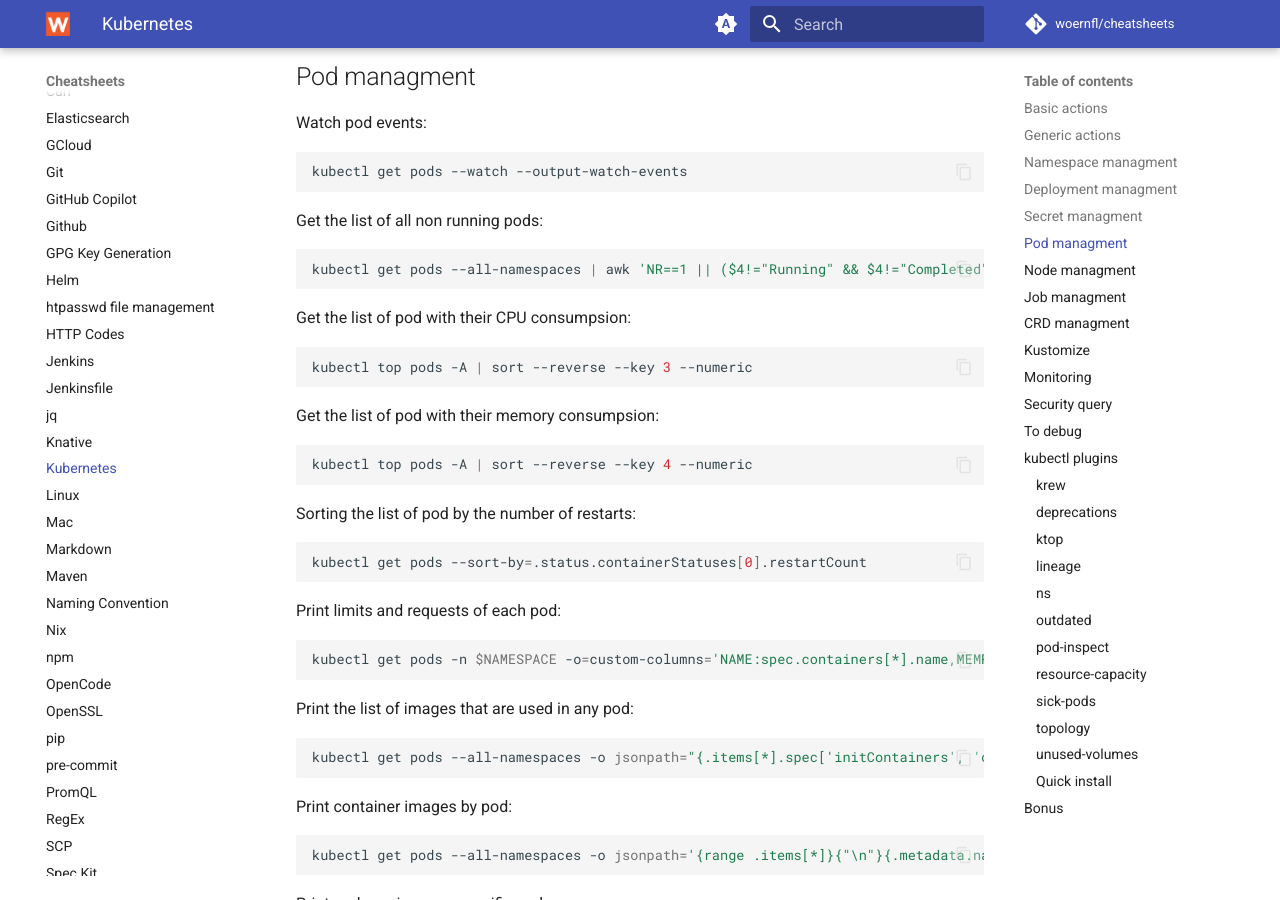
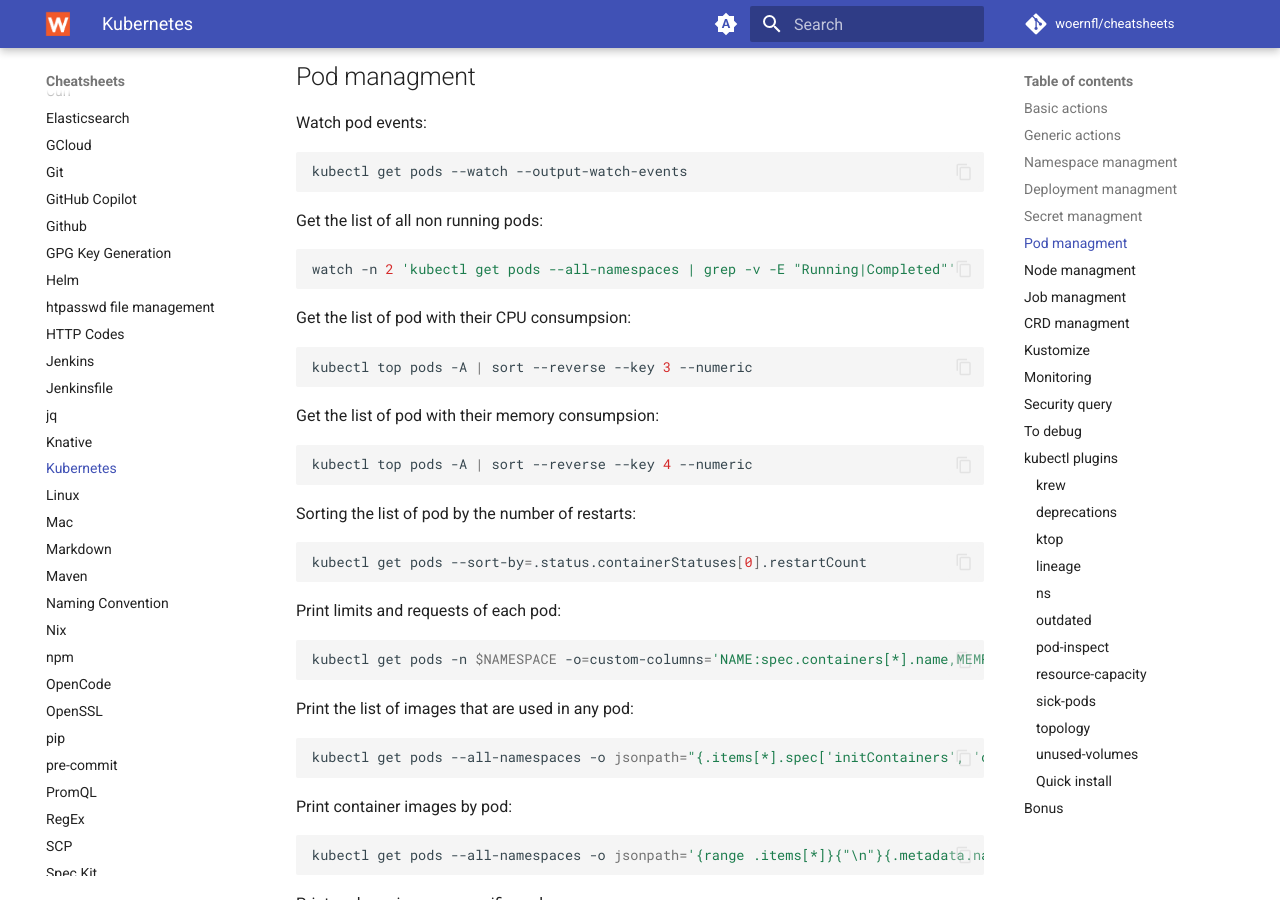
Before and after one commit to woernfl/cheatsheets, an MkDocs documentation site: the page built from docs/kubernetes.md, in a window 1280 px wide and 900 px high, scrolled down 2102 px. Built offline with MkDocs 1.6.1 and Material for MkDocs 9.7.7, drawn with Linux system fonts in a browser that asks for light colours; comment, search, counter and statistics services are not loaded.

Commit message:
Modify command for listing non-running pods (#354)
Updated command to list non-running pods with watch.

````diff
--- a/docs/kubernetes.md
+++ b/docs/kubernetes.md
@@ -118,7 +118,7 @@
 Get the list of all non running pods:
 
 ```bash
-kubectl get pods --all-namespaces | awk 'NR==1 || ($4!="Running" && $4!="Completed")'
+watch -n 2 'kubectl get pods --all-namespaces | grep -v -E "Running|Completed"'
 ```
 
 Get the list of pod with their CPU consumpsion:
````
